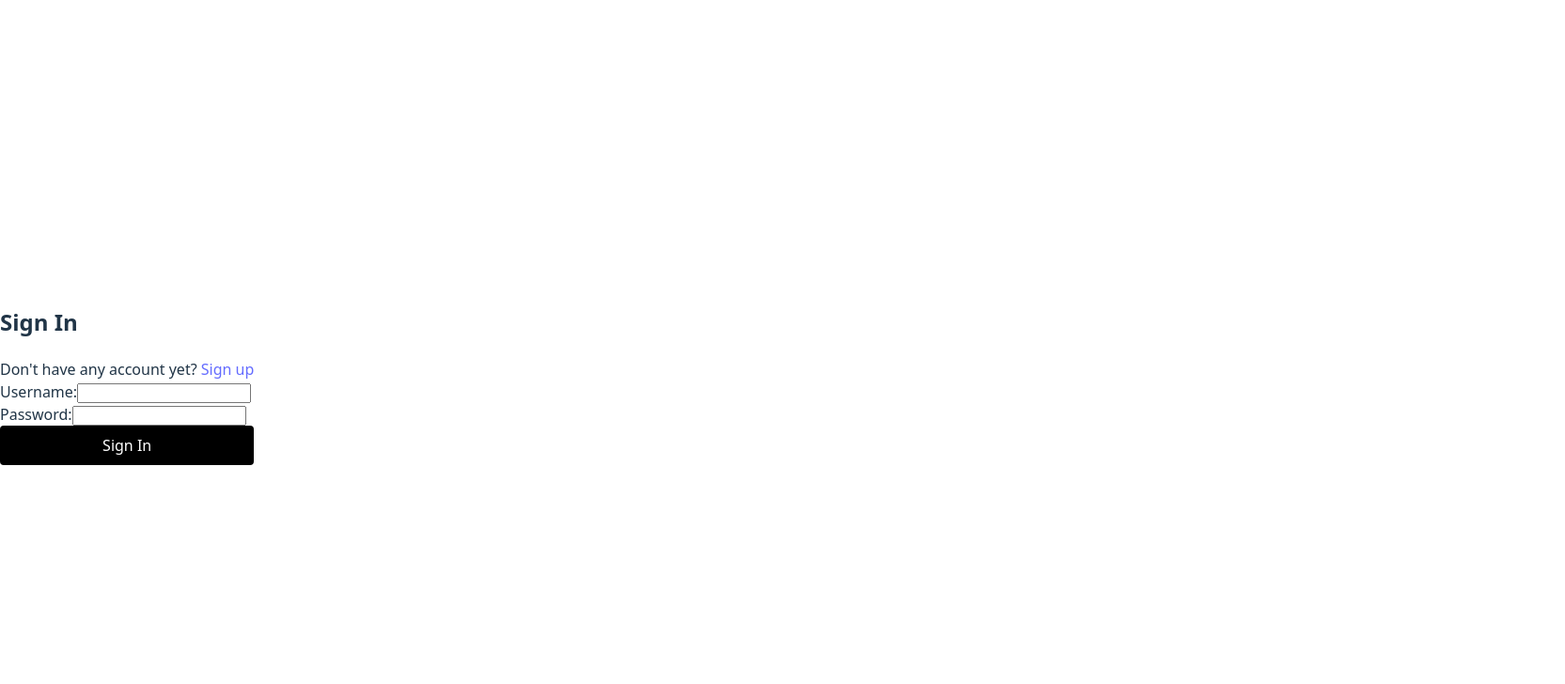
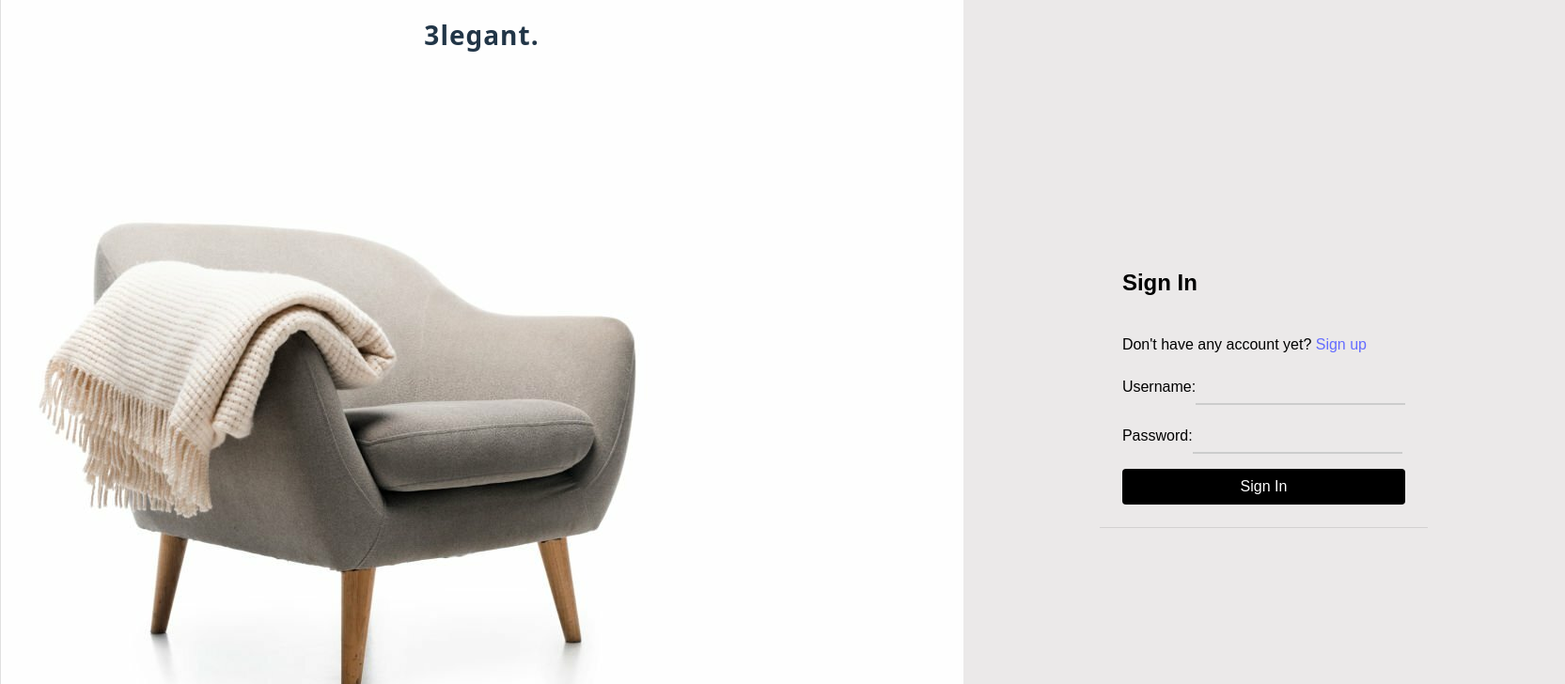
Before and after one commit to kieuphat159/ecommerce-client, a React (Vite) app: page / in a window 1280 px wide. Shown: the top 728 px of the page at 94% size, 1665 px wide, since content can reach past the window. Built offline with nearby package versions, Linux system fonts and the light colour scheme.

Commit message:
UI for sign in

```diff
--- /dev/null
+++ b/src/pages/auth/sign-in/Page.css
@@ -0,0 +1,81 @@
+.SignInPage {
+  width: 100vw;
+  height: 100vh;
+  padding: 0;
+  box-sizing: border-box;
+  background-color: white;
+  display: flex;
+  align-items: center;
+  justify-content: center;
+  border-left: 1px solid #e0e0e0;
+}
+
+.body {
+  display: flex;
+  align-items: center;
+  width: 100vw;
+  height: 100vh;
+}
+
+.FormContent {
+  flex: 1 1 50%;
+  min-width: 50%;
+  font-family: Arial, Helvetica, sans-serif;
+  color: black;
+  display: flex;
+  align-items: center;
+  justify-content: center;
+  height: 100%;
+  background-color: rgb(235, 233, 233);
+}
+
+.FormContent form {
+  display: flex;
+  position: relative;
+  gap: 16px;
+  background-color: rgb(235, 233, 233);
+  padding: 24px;
+  box-shadow: 0 1px 0px rgba(0, 0, 0, 0.1);
+}
+
+.FormContent input {
+  padding: 8px;
+  border: none;
+  border-bottom: 2px solid #ccc;
+  font-size: 16px;
+  background-color: rgb(235, 233, 233);
+}
+
+.FormContent input:focus {
+  outline: none;
+  border-bottom-color: #000000;
+}
+
+.submitButton {
+  background-color: #000000;
+  color: white;
+  border: none;
+  padding: 10px;
+  border-radius: 4px;
+  cursor: pointer;
+  width: 100%;
+  font-size: 16px;
+}
+
+.ImageSection {
+  flex: 1 1 50%;
+  display: flex;
+  flex-direction: column;
+  align-items: center;
+  justify-content: flex-start;
+  background-color: rgba(254, 254, 254, 255);
+  padding-top: 32px;
+}
+
+.Logo {
+  font-size: 28px;
+  font-weight: bold;
+  margin-bottom: 32px;
+  text-align: center;
+  letter-spacing: 1px;
+}
--- a/src/pages/auth/sign-in/Page.jsx
+++ b/src/pages/auth/sign-in/Page.jsx
@@ -1,9 +1,18 @@
 import SignInForm from "./components/SignInForm";
+import "./Page.css";
 
 function SignInPage() {
   return (
-    <div className="auth-page">
-      <SignInForm />
+    <div className="SignInPage">
+        <div className="body">
+            <div className="ImageSection">
+                <div className="Logo">3legant.</div>
+                <img src="./images/signup.jpg" alt="Sign In" />
+            </div>
+            <div className="FormContent">
+                <SignInForm />
+            </div>
+        </div>
     </div>
   );
 }
```
